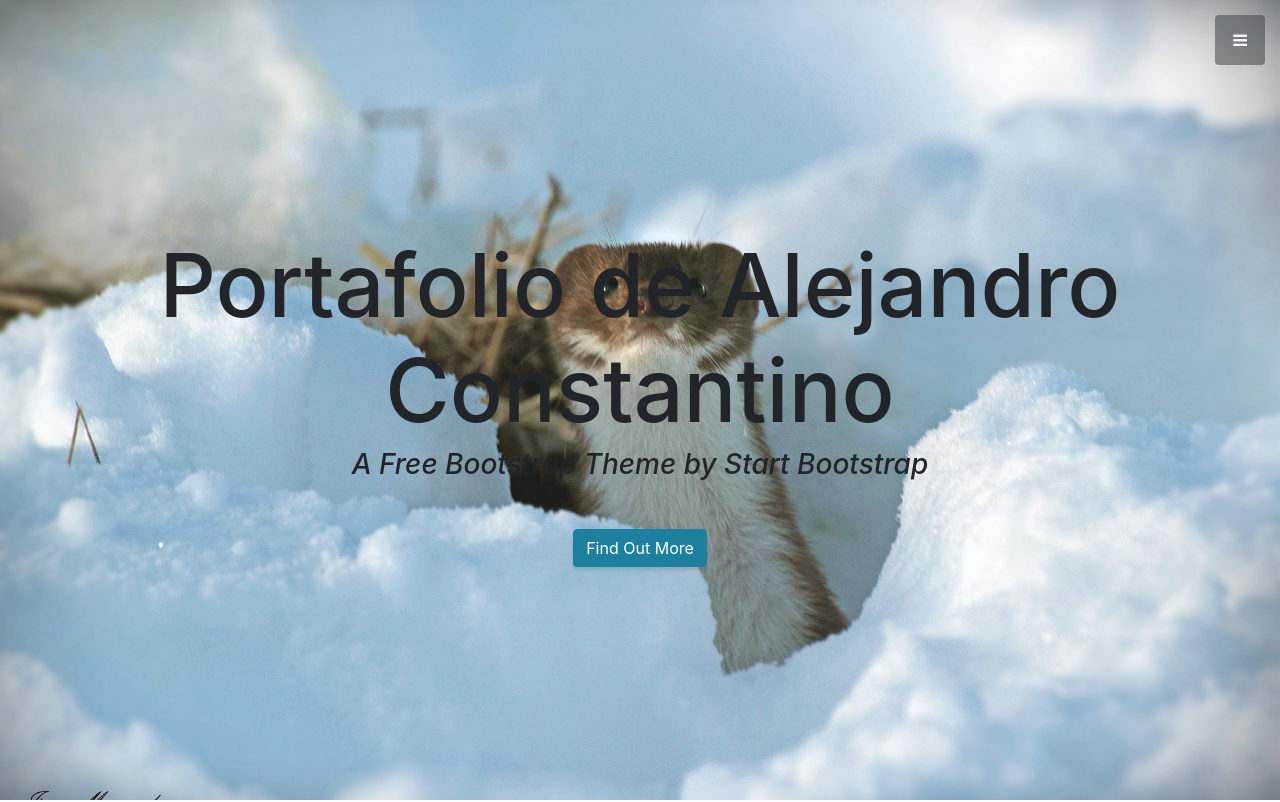
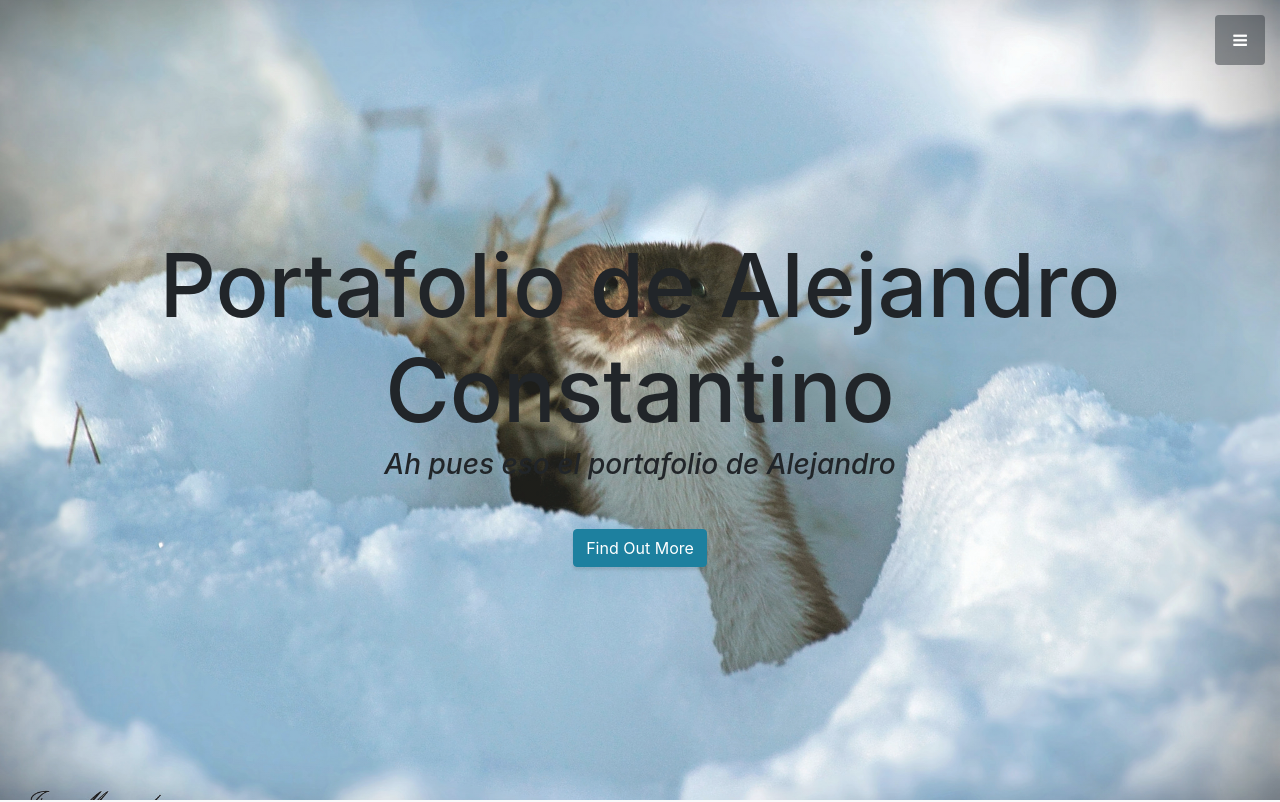
Before and after one commit to alexcomtz13/Portafolio, a website with bundled scripts: page index.html in a window 1280 px wide. Shown: the top 802 px of the page. Built offline with nearby package versions, Linux system fonts and the light colour scheme.

Commit message:
Update index.html

```diff
--- a/index.html
+++ b/index.html
@@ -56,7 +56,7 @@
       <div class="container text-center my-auto">
         <h1 class="mb-1">Portafolio de Alejandro Constantino</h1>
         <h3 class="mb-5">
-          <em>A Free Bootstrap Theme by Start Bootstrap</em>
+          <em>Ah pues eso el portafolio de Alejandro</em>
         </h3>
         <a class="btn btn-primary btn-xl js-scroll-trigger" href="#about">Find Out More</a>
       </div>
```
